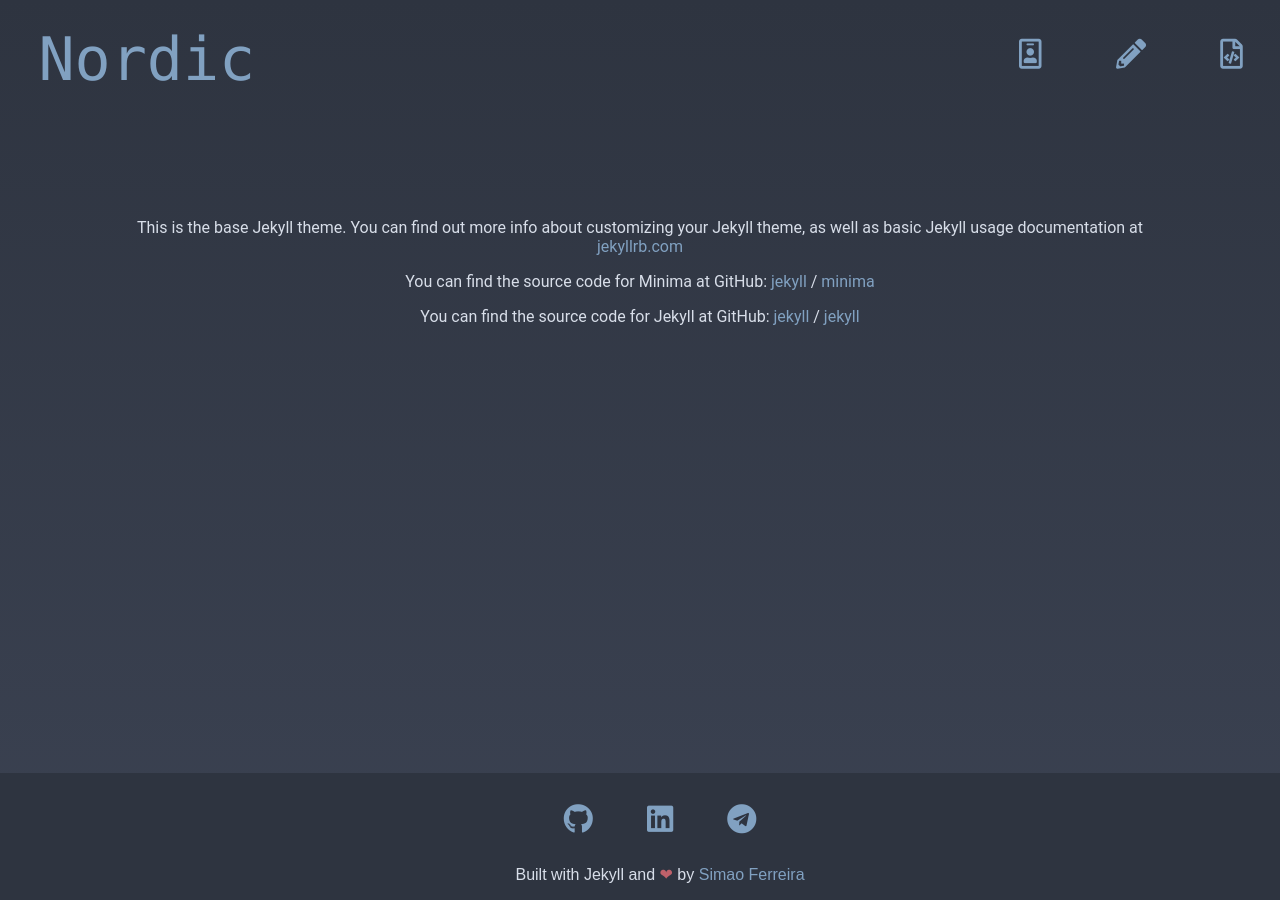
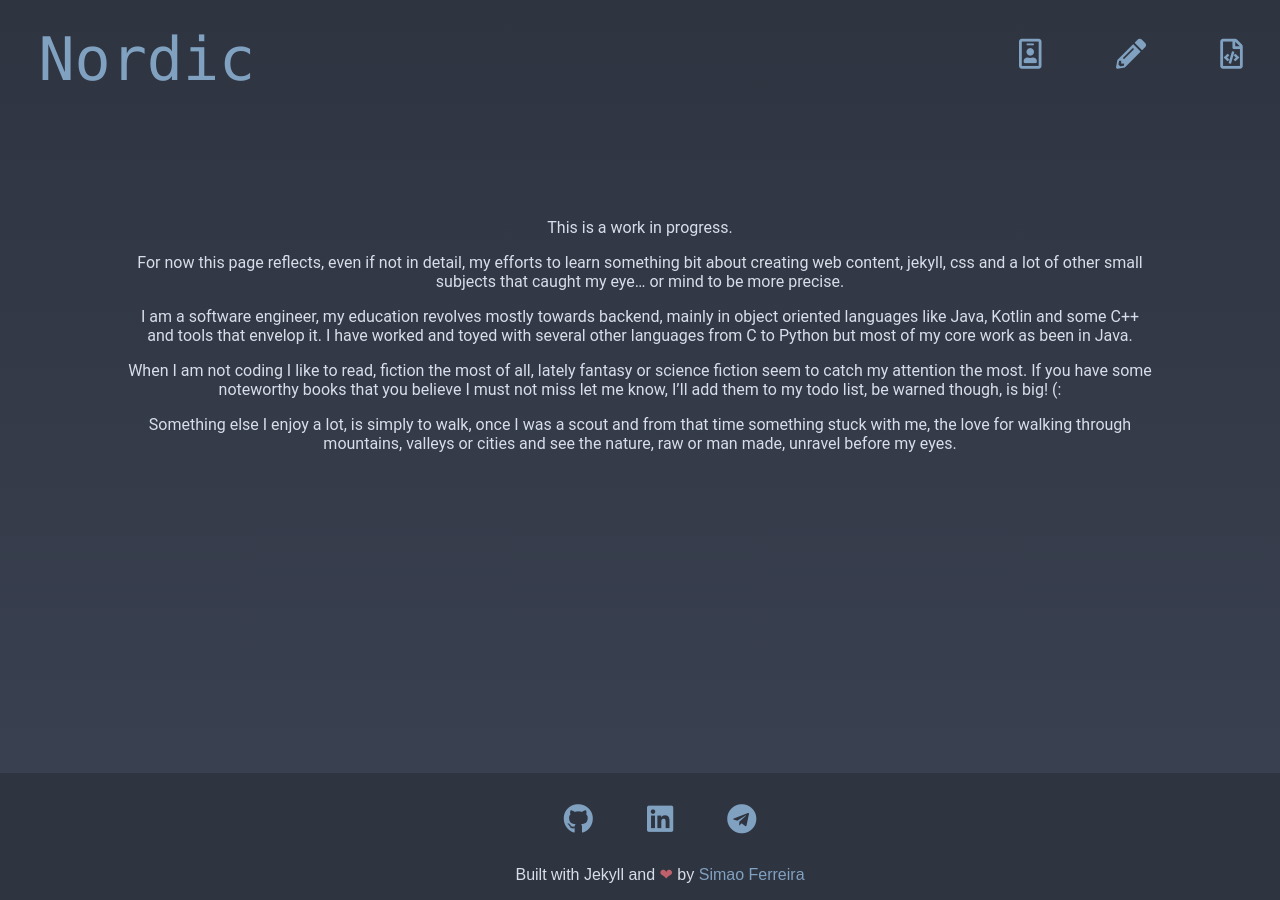
Before and after one commit to simao-ferreira/simao-ferreira.github.io, a Jekyll site: the page built from about.markdown, in a window 1280 px wide. Built offline with Jekyll 4.4.1, drawn with Linux system fonts in a browser that asks for light colours; nearby versions of some CDN libraries.

Commit message:
STATIC: Update details on index and about pages

```diff
--- a/about.markdown
+++ b/about.markdown
@@ -4,15 +4,12 @@ title: About
 permalink: /about/
 ---
 
-This is the base Jekyll theme. You can find out more info about customizing your Jekyll theme, as well as basic Jekyll usage documentation at [jekyllrb.com](https://jekyllrb.com/)
+This is a work in progress.
 
-You can find the source code for Minima at GitHub:
-[jekyll][jekyll-organization] /
-[minima](https://github.com/jekyll/minima)
+For now this page reflects, even if not in detail, my efforts to learn something bit about creating web content, jekyll, css and a lot of other small subjects that caught my eye... or mind to be more precise.
 
-You can find the source code for Jekyll at GitHub:
-[jekyll][jekyll-organization] /
-[jekyll](https://github.com/jekyll/jekyll)
+I am a software engineer, my education revolves mostly towards backend, mainly in object oriented languages like Java, Kotlin and some C++ and tools that envelop it. I have worked and toyed with several other languages from C to Python but most of my core work as been in Java.
 
+When I am not coding I like to read, fiction the most of all, lately fantasy or science fiction seem to catch my attention the most. If you have some noteworthy books that you believe I must not miss let me know, I'll add them to my todo list, be warned though, is big! (:
 
-[jekyll-organization]: https://github.com/jekyll
+Something else I enjoy a lot, is simply to walk, once I was a scout and from that time something stuck with me, the love for walking through mountains, valleys or cities and see the nature, raw or man made, unravel before my eyes.
```
Also changed, not shown: index.markdown (+8 -2 lines).
